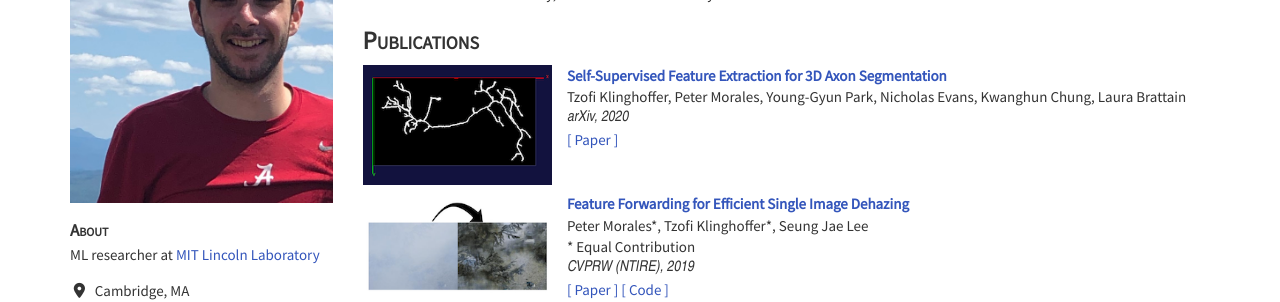
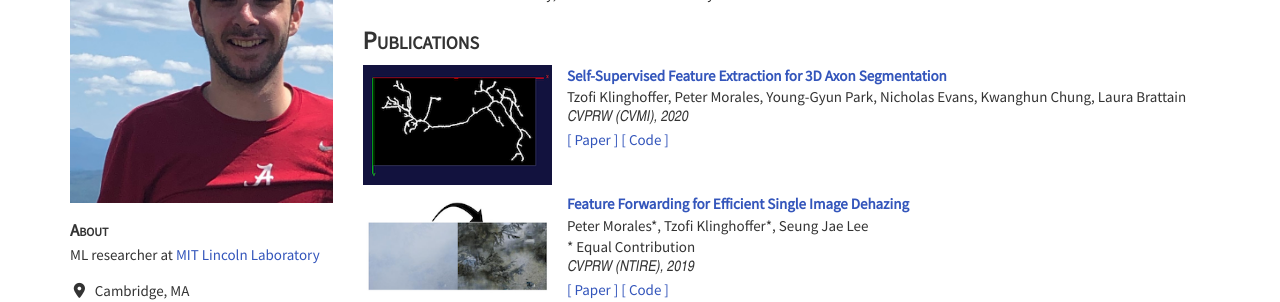
Before and after one commit to tzofi/tzofi.github.io, a Jekyll site: the page built from index.html, in a window 1280 px wide. Shown: the part 184-486 px from the top of the page. Built offline with Jekyll 4.4.1, drawn with Linux system fonts in a browser that asks for light colours; nearby versions of some CDN libraries.

Commit message:
paper update

```diff
--- a/_data/publications.json
+++ b/_data/publications.json
@@ -3,10 +3,11 @@
 		"id": "sslforaxons2020",
 		"title": "Self-Supervised Feature Extraction for 3D Axon Segmentation",
 		"authors": ["Tzofi Klinghoffer", "Peter Morales", "Young-Gyun Park", "Nicholas Evans", "Kwanghun Chung", "Laura Brattain"],
-		"venue": "arXiv",
+		"venue": "CVPRW (CVMI)",
 		"date": "2020",
 		"links" : [
-			{"type": "link", "name": "Paper", "target": "https://arxiv.org/abs/2004.09629"}
+			{"type": "link", "name": "Paper", "target": "http://openaccess.thecvf.com/content_CVPRW_2020/papers/w57/Klinghoffer_Self-Supervised_Feature_Extraction_for_3D_Axon_Segmentation_CVPRW_2020_paper.pdf"},
+			{"type": "link", "name": "Code", "target": "https://github.com/tzofi/ssl-for-axons"}
 		]
 	},
 	{
```
